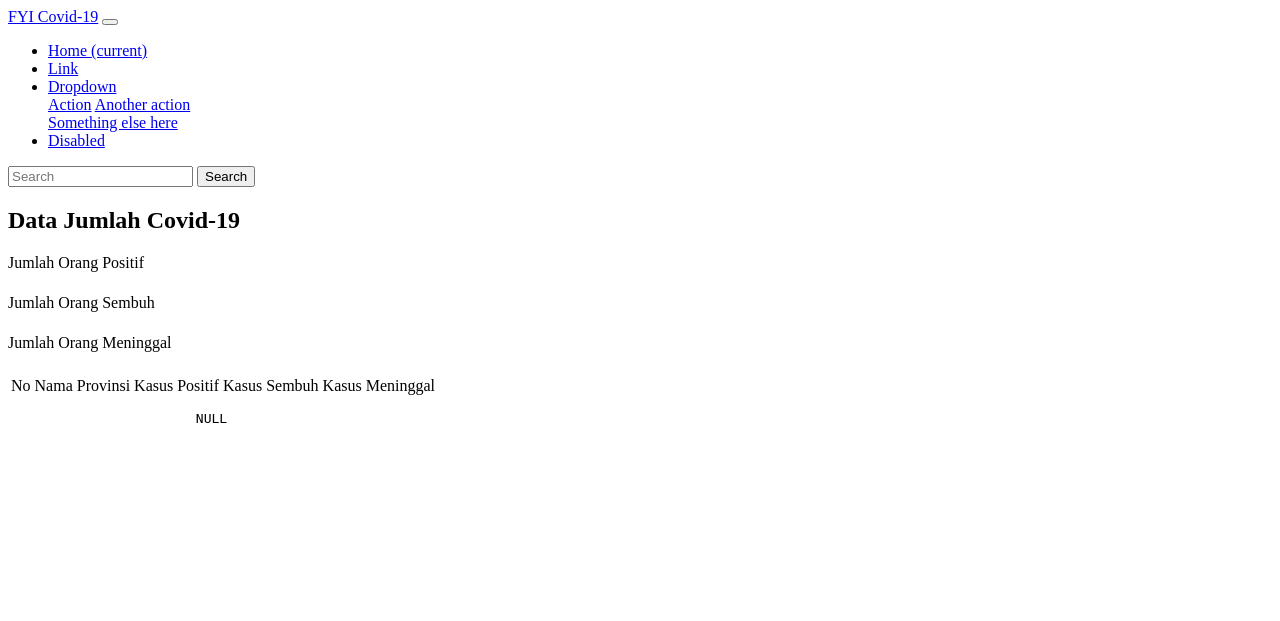
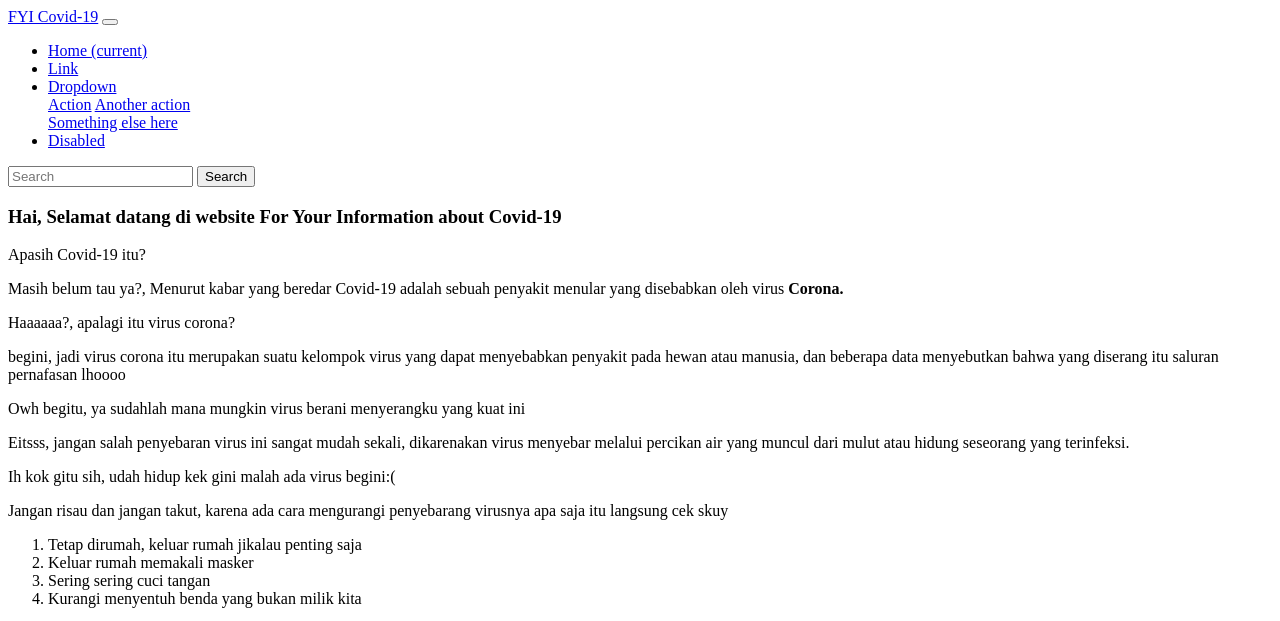
Before and after one commit to masirfani/hackathon_sevima, a PHP site: the page made by application/views/home.php in a window 1280 px wide. Shown: the top 621 px of the page. Before the commit the page ends 423 px from the top, so only its background shows below. Run offline with PHP 8.4, Linux system fonts and the light colour scheme; the template is opened without the code that fills it, so the values that code supplies are empty; some libraries are stand-ins or nearby versions.

Commit message:
table kasus covid dengan datatable

```diff
--- a/application/views/home.php
+++ b/application/views/home.php
@@ -5,9 +5,10 @@
 		<meta name="viewport" content="width=device-width, initial-scale=1.0">
 		<title>Document</title>
 		<link rel="stylesheet" href="<?php echo base_url("assets/bootstrap_4/css/bootstrap.min.css") ?>">
+		<link rel="stylesheet" href="//cdn.datatables.net/1.10.21/css/jquery.dataTables.min.css">
 	</head>
 	<body>
-		<nav class="navbar navbar-expand-lg navbar-light bg-light">
+		<nav class="navbar navbar-expand-lg navbar-light bg-light fixed-top">
 			<a class="navbar-brand" href="#">FYI Covid-19</a>
 			<button class="navbar-toggler" type="button" data-toggle="collapse" data-target="#navbarSupportedContent" aria-controls="navbarSupportedContent" aria-expanded="false" aria-label="Toggle navigation">
 			<span class="navbar-toggler-icon"></span>
@@ -41,11 +42,42 @@
 				</form>
 			</div>
 		</nav>
+		<section class="bg-dark text-light p-3 mt-5">
+			<div class="container">
+				<div class="row">
+					<div class="col-md-8">
+						<h3 class="h3">
+							Hai, Selamat datang di website For Your Information about Covid-19
+						</h3>
+					</div>
+					<div class="w-100 m-2"></div>
+					<div class="col-md-6">
+						<p>Apasih Covid-19 itu?</p>
+						<p class="pl-3">Masih belum tau ya?, Menurut kabar yang beredar Covid-19 adalah sebuah penyakit menular yang disebabkan oleh virus <b>Corona.</b> </p>
+						<p>Haaaaaa?, apalagi itu virus corona?</p>
+						<p class="pl-3">begini, jadi virus corona itu merupakan suatu kelompok virus yang dapat menyebabkan penyakit pada hewan atau manusia, dan beberapa data menyebutkan bahwa yang diserang itu saluran pernafasan lhoooo</p>
+						<p>Owh begitu, ya sudahlah mana mungkin virus berani menyerangku yang kuat ini </p>
+						<p class="pl-3">Eitsss, jangan salah penyebaran virus ini sangat mudah sekali, dikarenakan virus menyebar melalui percikan air yang muncul dari mulut atau hidung seseorang yang terinfeksi.</p>
+						<p>Ih kok gitu sih, udah hidup kek gini malah ada virus begini:(</p>
+						<p class="pl-3">Jangan risau dan jangan takut, karena ada cara mengurangi penyebarang virusnya apa saja itu langsung cek skuy</p>
+						<ol>
+							<li>Tetap dirumah, keluar rumah jikalau penting saja</li>
+							<li>Keluar rumah memakali masker</li>
+							<li>Sering sering cuci tangan</li>
+							<li>Kurangi menyentuh benda yang bukan milik kita</li>
+						</ol>
+					</div>
+					<div class="col-md-6">
+						<img src="https://fk.unair.ac.id/wp-content/uploads/2020/02/virus-corona-740x450.jpg" alt="" class="img-fluid rounded border border-light">
+					</div>
+				</div>
+			</div>
+		</section>
 		<section class="my-5">
 			<div class="container-fluid">
-				<h1 class="text-center mb-3 text-grey">Data Jumlah Covid-19</h1>
+				<h3 class="text-center mb-3 text-grey">Data Jumlah Covid-19</h3>
 				<div class="row">
-					<div class="col-md-4">
+					<div class="col-md-4 col-4">
 						<div class="card text-white mx-auto bg-danger mb-3" style="max-width: 18rem;">
 						  <div class="card-header">Jumlah Orang Positif</div>
 						  <div class="card-body">
@@ -53,7 +85,7 @@
 						  </div>
 						</div>
 					</div>
-					<div class="col-md-4">
+					<div class="col-md-4 col-4">
 						<div class="card text-white mx-auto bg-success mb-3" style="max-width: 18rem;">
 						  <div class="card-header">Jumlah Orang Sembuh</div>
 						  <div class="card-body">
@@ -61,7 +93,7 @@
 						  </div>
 						</div>
 					</div>
-					<div class="col-md-4">
+					<div class="col-md-4 col-4">
 						<div class="card text-white mx-auto bg-dark mb-3" style="max-width: 18rem;">
 						  <div class="card-header">Jumlah Orang Meninggal</div>
 						  <div class="card-body">
@@ -75,10 +107,11 @@
 		</section>
 		<section>
 			<div class="container-fluid">
+				<h3 class="text-center">Table Kasus Covid-19 Per Provisi</h3>
 				<div class="row">
 					<div class="col-md-12">
 						<div class="table-responsive">
-							<table class="table">
+							<table class="table" id="myTable">
 								<thead>
 									<tr>
 										<td>No</td>
@@ -114,16 +147,20 @@
 						<canvas id="myChart"></canvas>
 					</div>
 				</div> -->
-		<pre>
+		<!-- <pre>
 			<?php var_dump($statistik[0]) ?>
-		</pre>
+		</pre> -->
 
 
 		<script src="https://code.jquery.com/jquery-3.3.1.slim.min.js" integrity="sha384-q8i/X+965DzO0rT7abK41JStQIAqVgRVzpbzo5smXKp4YfRvH+8abtTE1Pi6jizo" crossorigin="anonymous"></script>
 		<script src="https://cdnjs.cloudflare.com/ajax/libs/popper.js/1.14.3/umd/popper.min.js" integrity="sha384-ZMP7rVo3mIykV+2+9J3UJ46jBk0WLaUAdn689aCwoqbBJiSnjAK/l8WvCWPIPm49" crossorigin="anonymous"></script>
 		<script src="<?php echo base_url("assets/bootstrap_4/js/bootstrap.min.js") ?>"></script>
 		<script src="https://cdnjs.cloudflare.com/ajax/libs/Chart.js/2.9.3/Chart.min.js"></script>
+		<script src="//cdn.datatables.net/1.10.21/js/jquery.dataTables.min.js"></script>
 		<script>
+		$(document).ready( function () {
+		    $('#myTable').DataTable();
+		} );
 		var ctx = document.getElementById('myChart').getContext('2d');
 		var myChart = new Chart(ctx, {
 		    type: 'line',
```
